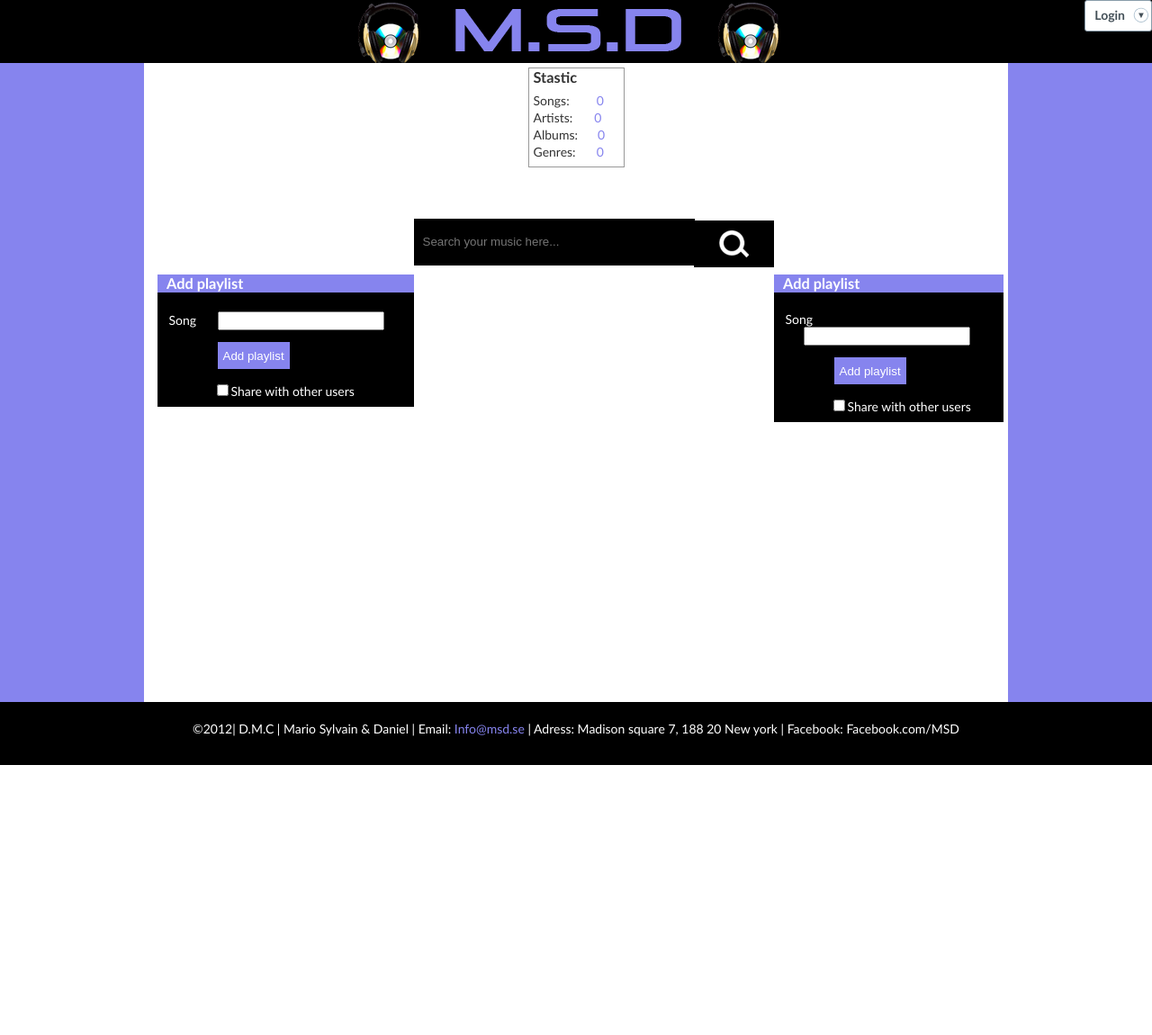
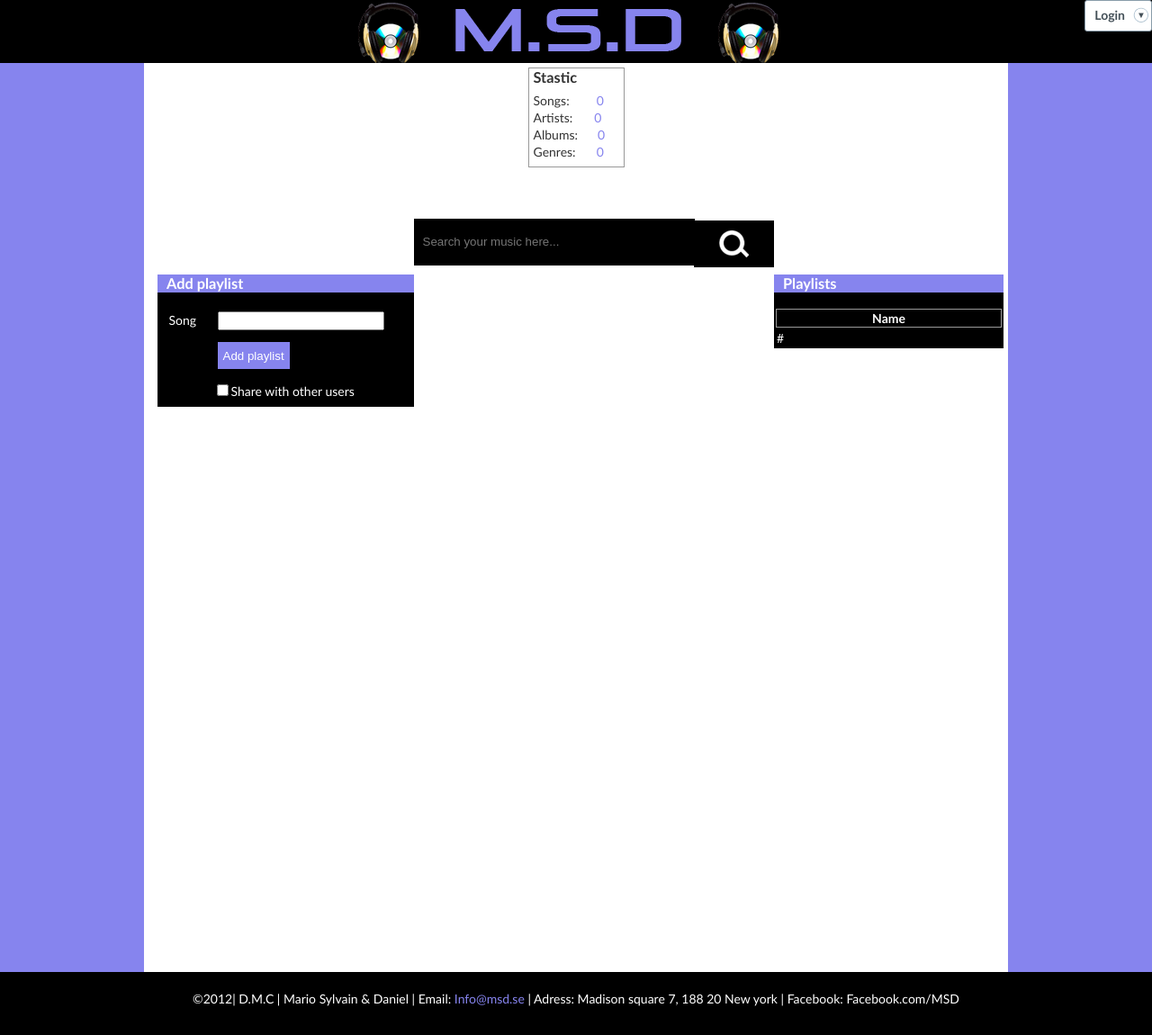
Before and after one commit to onekweb/MSD_Project, a PHP site: page / in a window 1280 px wide. Shown: the whole page at 90% size. Before the commit the page ends 850 px from the top, so only its background shows below. Run offline with PHP 8.4, Linux system fonts and the light colour scheme; some libraries are stand-ins or nearby versions.

Commit message:
new changes

```diff
--- a/public/css/style.css
+++ b/public/css/style.css
@@ -47,7 +47,7 @@
 #wrapper
 {
 	width:				950px;
-	height: 			700px;
+	height: 			1000px;
 	margin:				0 auto;
 	padding:			5px;
 	background: 		#fff;
--- a/public/index.php
+++ b/public/index.php
@@ -23,7 +23,7 @@
 
 			<!--  #show-result ends here-->
 			<div id="playlist-containder">
-				  <?php require('includes/addplaylist-container.php')?>
+				  <?php require('includes/playlist-container.php')?>
 			</div>
 			<!--  #playlist-containder ends here-->
 		</div>
```
